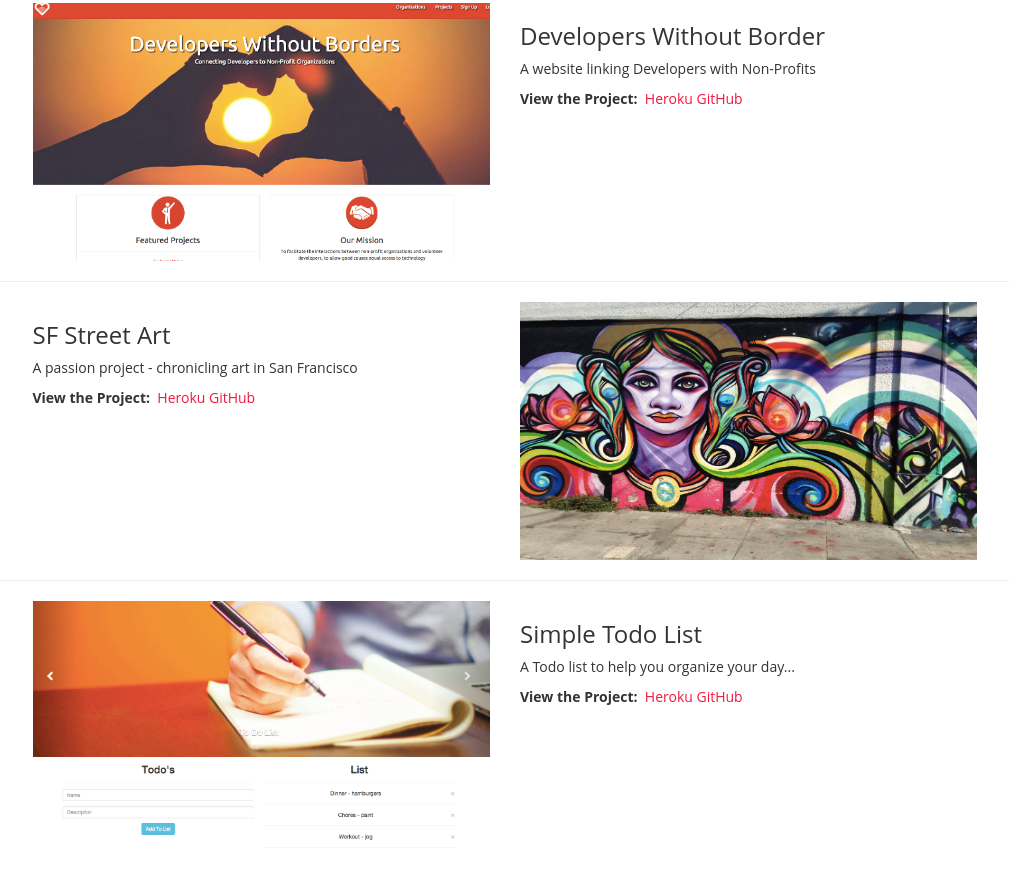
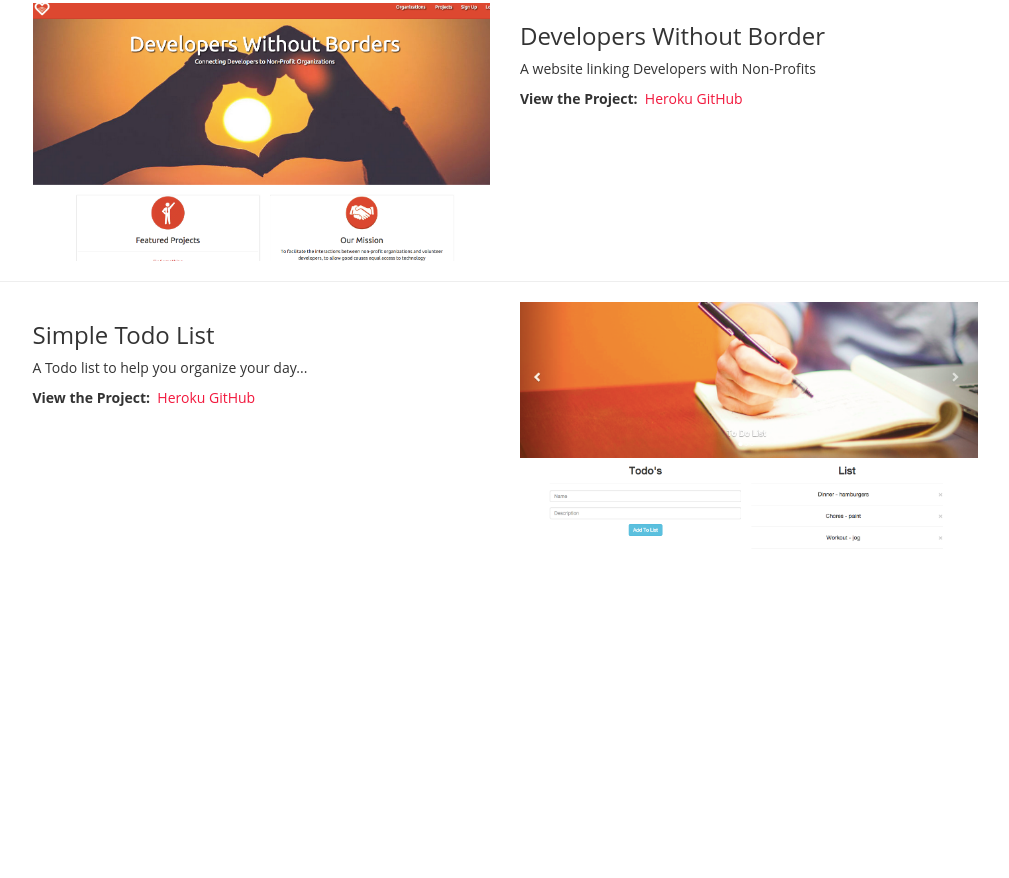
Before and after one commit to timfesta/timothy, a website: page public/index.html in a window 1280 px wide. Shown: the part 839-1717 px from the top of the page, without its empty margins (135-1144 px from the left). After the commit the page ends 1472 px from the top, so only its background shows below. Drawn offline with nearby package versions, Linux system fonts and the light colour scheme.

Commit message:
removed sf street art

```diff
--- a/public/index.html
+++ b/public/index.html
@@ -86,7 +86,7 @@
         </div>
         <hr>
 
-
+<!--
         <div class="row">
             <div class="col-md-1">
             </div>
@@ -111,15 +111,11 @@
             <div class="col-md-1">
             </div>
         </div>
-        <hr>
+        <hr> -->
 
 
         <div class="row">
             <div class="col-md-1">
-            </div>
-
-            <div class="col-md-5 text-center">
-                <img class="img-responsive" src="todo.png">
             </div>
 
             <div class="col-md-5">
@@ -131,6 +127,10 @@
                       <a href="https://festatodo.herokuapp.com/">Heroku</a>
                       <a href="https://github.com/timfesta/FestaToDo">GitHub</a>&nbsp;
                 <br>
+            </div>
+
+            <div class="col-md-5 text-center">
+                <img class="img-responsive" src="todo.png">
             </div>
 
             <div class="col-md-1">
```
